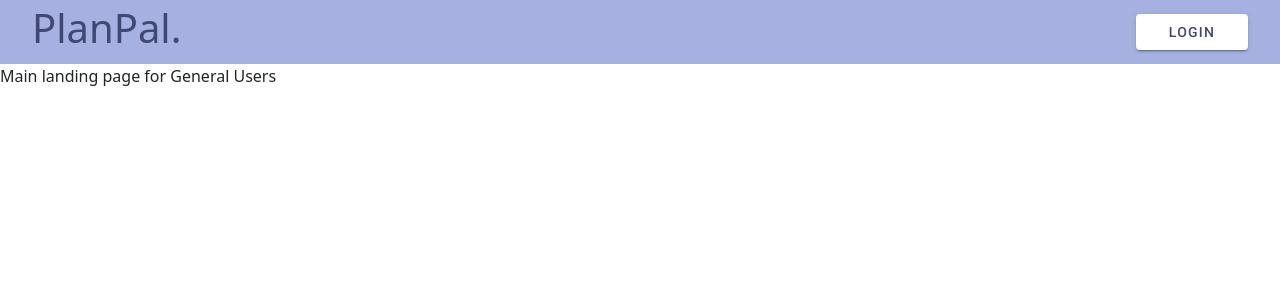
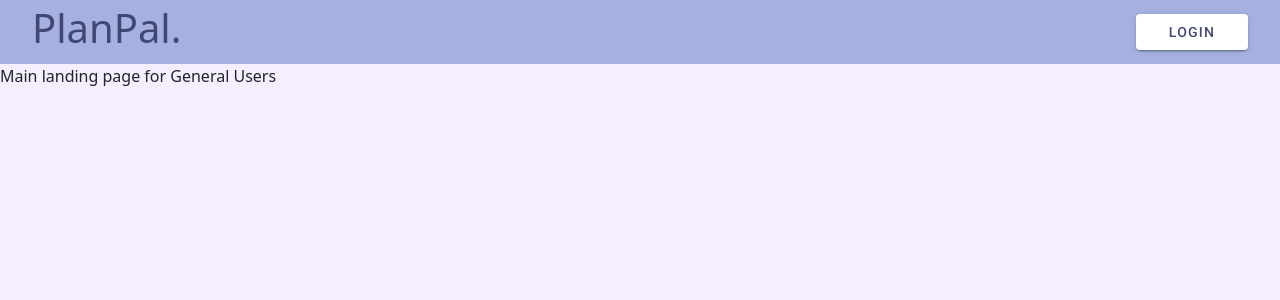
Before and after one commit to samanthatan01/PlanPal, a React (Vite) app in the folder Frontend/: page /main in a window 1280 px wide. Shown: the top 300 px of the page. Built offline with nearby package versions, Linux system fonts and the light colour scheme.

Commit message:
Update index.css

```diff
--- a/Frontend/src/index.css
+++ b/Frontend/src/index.css
@@ -5,12 +5,12 @@
 }
 
 html {
-  font-family: "Oxygen", sans-serif;
+  font-family: "Roboto", sans-serif;
 }
 
 body {
   margin: 0;
-  background-color: #fff;
+  background-color: #f4eeff;
 }
 
 .centered {
```
